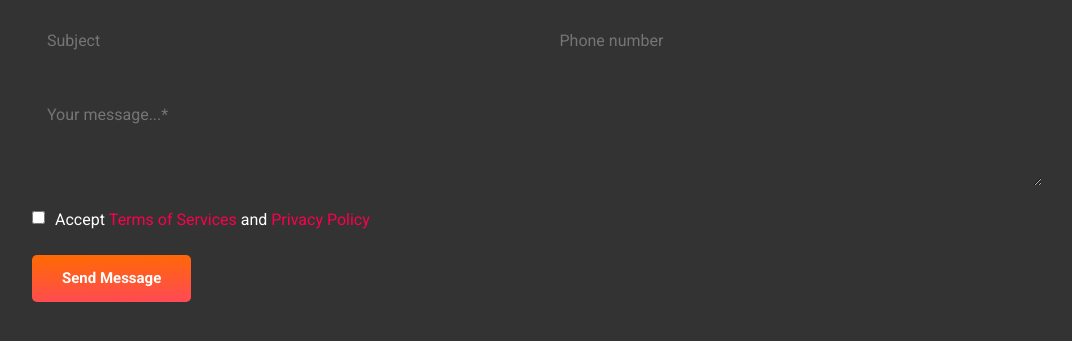
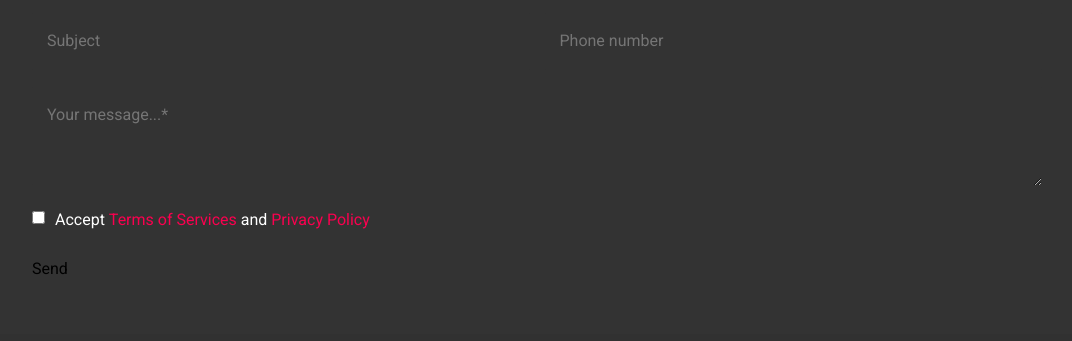
Before and after one commit to Yaman123a/Yaman123a.github.io, a plain HTML site: page index.html in a window 1280 px wide. Shown: the part 3167-3508 px from the top of the page, without its empty margins (103-1175 px from the left). Drawn offline with nearby package versions, Linux system fonts and the light colour scheme.

Commit message:
Update index.html

```diff
--- a/index.html
+++ b/index.html
@@ -370,11 +370,7 @@
                              Policy</a>
                          </label>
                        </div>
-
-
-
-            <button type="submit" class="btn btn-primary">Send Message</button>
-
+  <button type="submit">Send</button>
 </form>
         </div>
       </section>
```
Lines whose indentation alone changed are shown as unchanged.
